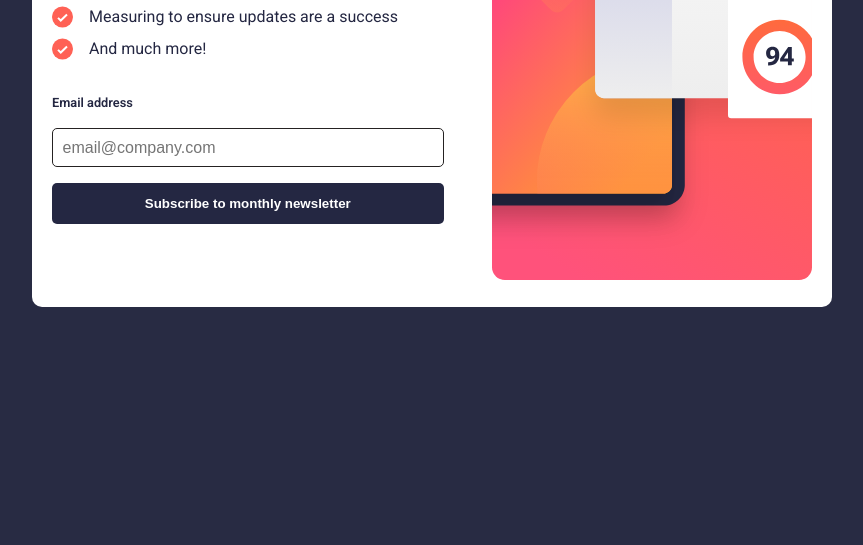
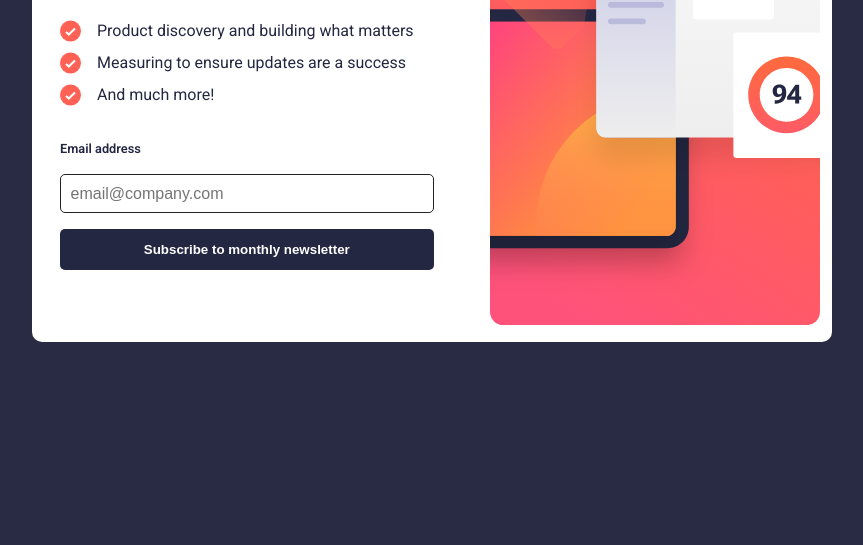
Before and after one commit to sudobyNM/newsletter-signup_landingpage, a plain HTML site: page index.html in a window 1280 px wide. Shown: the part 255-800 px from the top of the page, without its empty margins (208-1071 px from the left). Drawn offline with Linux system fonts and the light colour scheme.

```diff
--- a/styles.css
+++ b/styles.css
@@ -22,21 +22,22 @@ p {
   display: flex;
   flex-direction: row;
   max-width: 800px;
-  margin: 2.5rem auto;
-  padding: 20px;
+  max-height: 700px;
+  margin: 5rem auto;
+  padding:  10px 12px;
   border-radius: 10px;
   justify-content: center;
-  gap: 3rem;
+  gap: 2.5rem;
 }
 
 .form-container {
   margin-top: 1.5rem;
   flex: 55%;
+  padding: 1rem;
 }
 
 .image-container {
   flex: 45%;
-  /* max-height: 800px; */
 }
 
 img {
```
Also changed, not shown: assets/images/preview.jpg (added), assets/images/preview.png (deleted).
